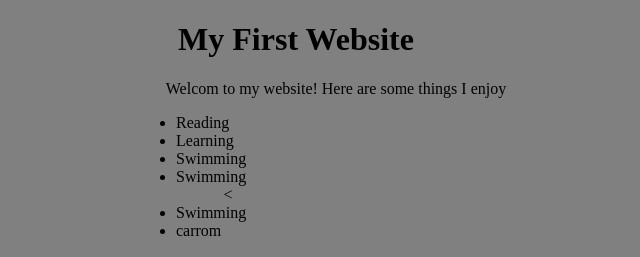
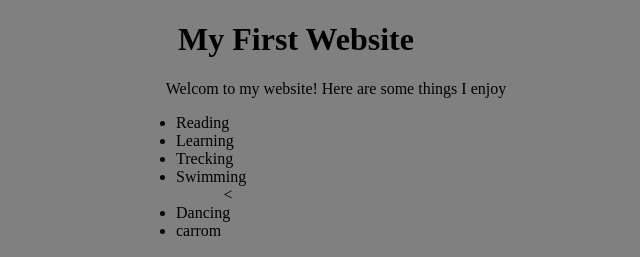
Before and after one commit to sonali226/Firstweb, a plain HTML site: page index.html in a window 1280 px wide. Shown: the top 257 px of the page, 304-944 px from the left. Drawn offline with Linux system fonts and the light colour scheme.

Commit message:
modified 3 lists

```diff
--- a/index.html
+++ b/index.html
@@ -14,9 +14,9 @@
              <ul>
                  <li>Reading</li>
                  <li>Learning</li>
-                 <li>Swimming</li>
+                 <li>Trecking</li>
                  <li>Swimming</li><
-               <li>Swimming</li>
+               <li> Dancing</li>
 <li>carrom</li>
              </ul>
             </div>
```
